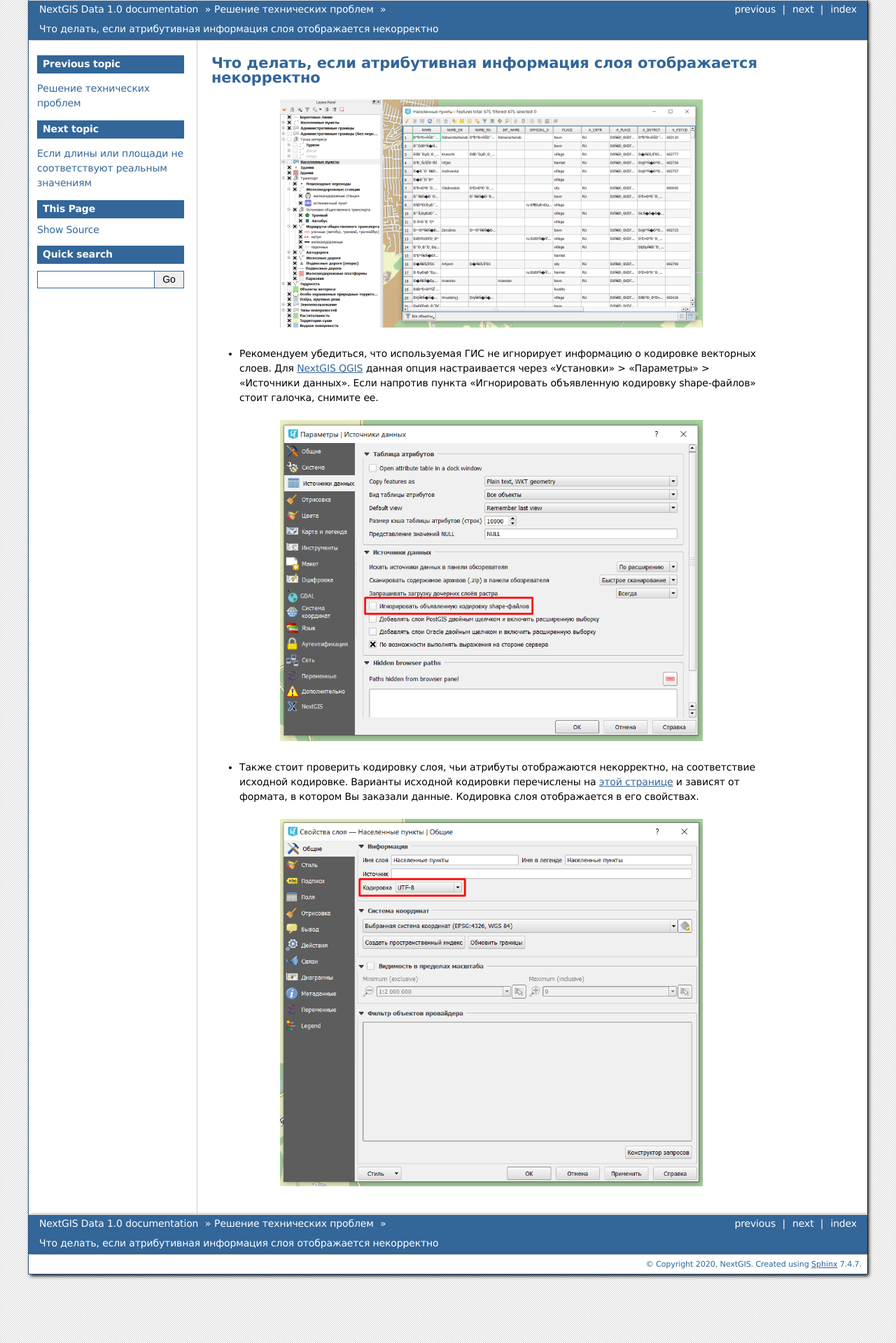
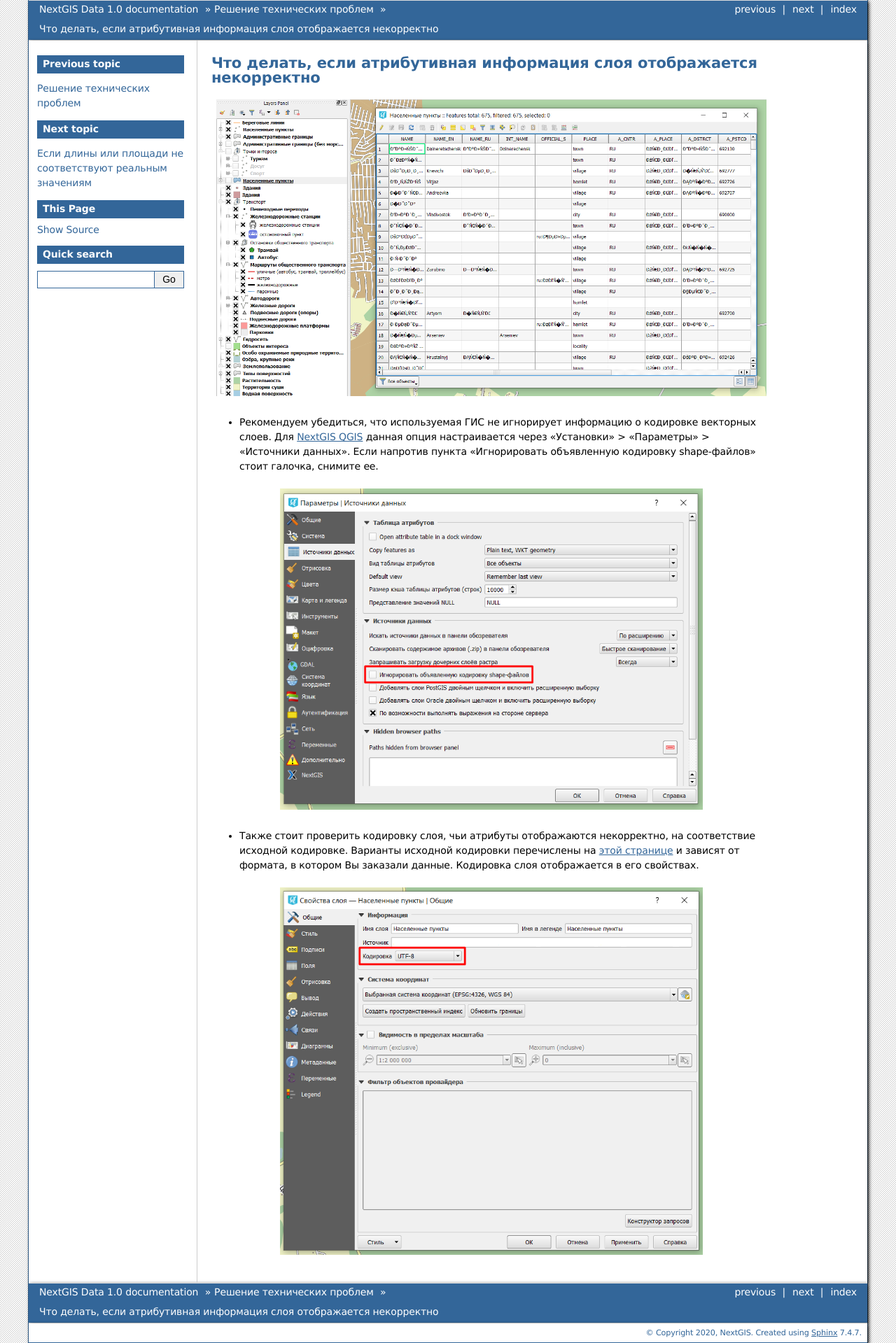
Before and after one commit to nextgis/docs_data, a Sphinx documentation site: the page built from source/broken_encoding.rst, in a window 1280 px wide. Shown: the whole page at 70% size. Built offline with Sphinx 7.4.7, drawn with Linux system fonts in a browser that asks for light colours; formulas are drawn with MathJax 3; pages that are not in the unit, such as notebooks, are missing from menus.

Commit message:
Update broken_encoding.rst
Change screenshot width

```diff
--- a/source/broken_encoding.rst
+++ b/source/broken_encoding.rst
@@ -1,12 +1,12 @@
 .. _data_broken_encoding:
 
 Что делать, если атрибутивная информация слоя отображается некорректно
-===========================
+===========================================================================
 
 .. figure:: _static/broken_encoding1.png
    :name: broken_encoding1
    :align: center
-   :width: 16cm
+   :width: 24cm
 
 * Рекомендуем убедиться, что используемая ГИС не игнорирует информацию о кодировке векторных слоев. Для `NextGIS QGIS <https://nextgis.ru/nextgis-qgis/>`_ данная опция настраивается через «Установки» > «Параметры» > «Источники данных». Если напротив пункта «Игнорировать объявленную кодировку shape-файлов» стоит галочка, снимите ее.
 
```
